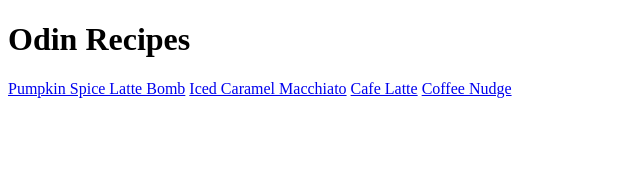
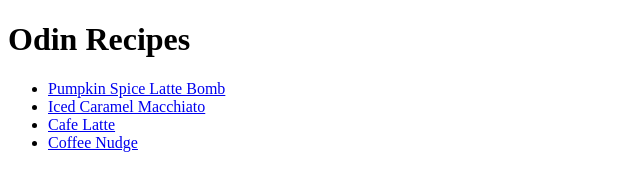
Before and after one commit to 0xModular/odin-recipes, a plain HTML site: page index.html in a window 1280 px wide. Shown: the whole page, without its empty margins (0-640 px from the left). Drawn offline with Linux system fonts and the light colour scheme.

Commit message:
Iteration 4 completed

```diff
--- a/index.html
+++ b/index.html
@@ -8,10 +8,11 @@
     </head>
     <body>
         <h1>Odin Recipes</h1>
-
-        <a href="recipes/pumpkinSpiceLatteBomb.html">Pumpkin Spice Latte Bomb</a>
-        <a href="recipes/icedCaramelMacchiato.html">Iced Caramel Macchiato</a>
-        <a href="recipes/cafeLatte.html">Cafe Latte</a>
-        <a href="recipes/coffeeNudge.html">Coffee Nudge</a>
+        <ul>
+            <li><a href="recipes/pumpkinSpiceLatteBomb.html">Pumpkin Spice Latte Bomb</a></li>
+            <li><a href="recipes/icedCaramelMacchiato.html">Iced Caramel Macchiato</a></li>
+            <li><a href="recipes/cafeLatte.html">Cafe Latte</a></li>
+            <li><a href="recipes/coffeeNudge.html">Coffee Nudge</a></li>
+        </ul>
     </body>
 </html>
```
